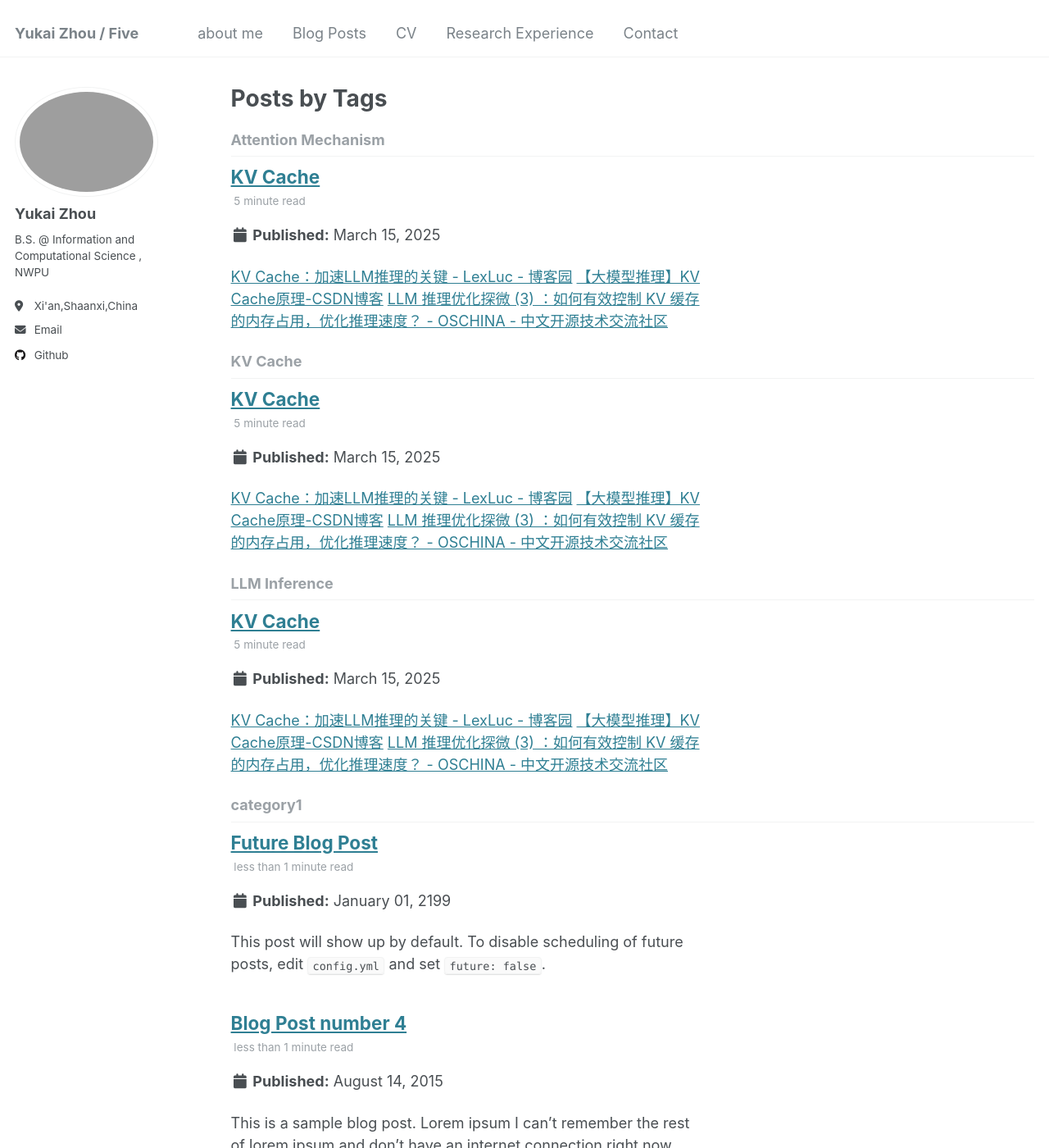
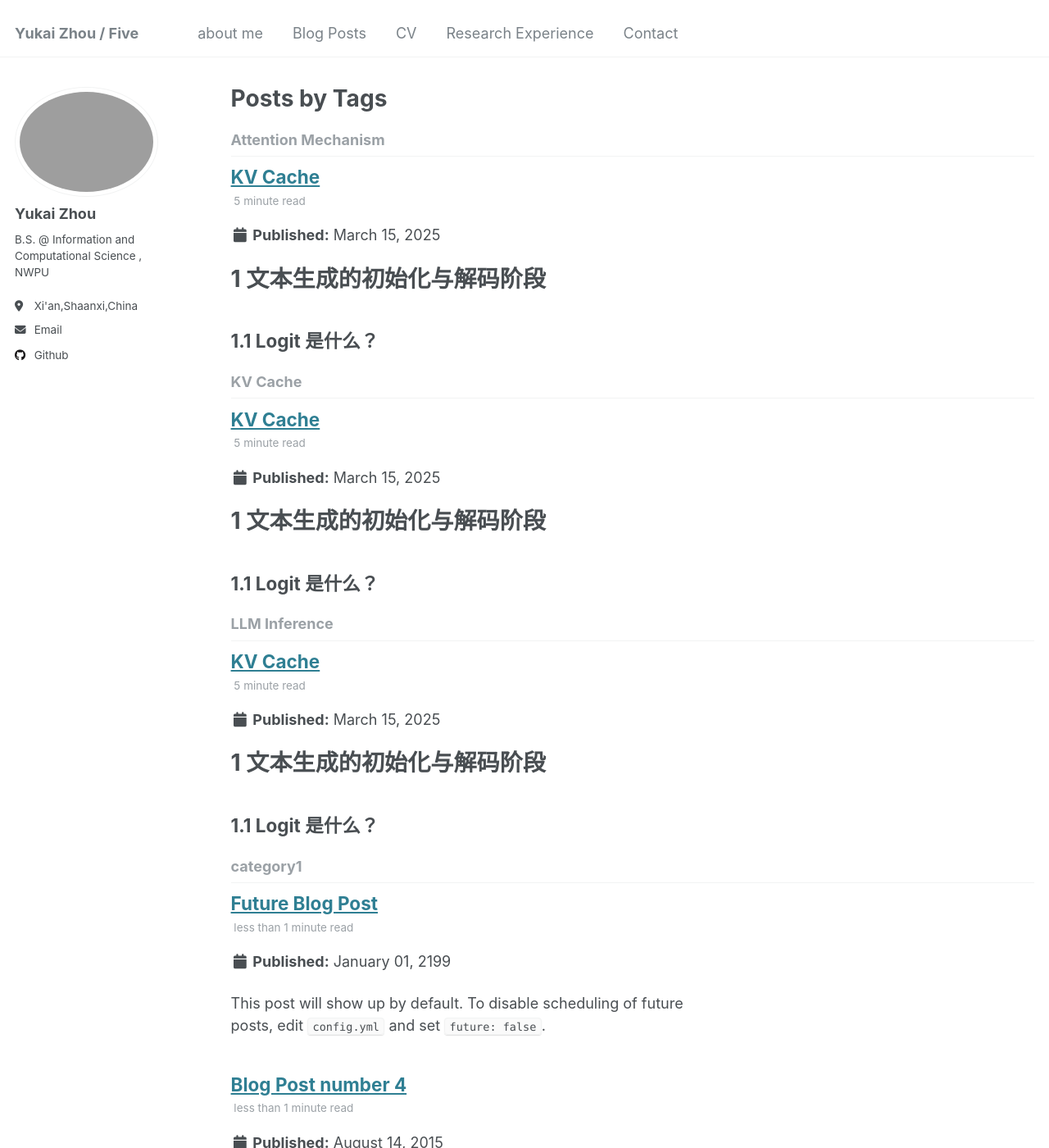
Before and after one commit to 520activater/520activater.github.io, a Jekyll site: the page built from _pages/tag-archive.html, in a window 1280 px wide and 1400 px high. Shown: the whole window at 82% size. Built offline with Jekyll 4.4.1, drawn with Linux system fonts in a browser that asks for light colours.

Commit message:
Update 2025-03-15-KV Cache.md

```diff
--- a/_posts/2025-03-15-KV Cache.md
+++ b/_posts/2025-03-15-KV Cache.md
@@ -8,16 +8,7 @@ tags:
   - Attention Mechanism
 ---
 
-
-[KV Cache：加速LLM推理的关键 - LexLuc - 博客园](https://www.cnblogs.com/LexLuc/p/18716439)
-[【大模型推理】KV Cache原理-CSDN博客](https://blog.csdn.net/weixin_43799388/article/details/142164166)
-[LLM 推理优化探微 (3) ：如何有效控制 KV 缓存的内存占用，优化推理速度？ - OSCHINA - 中文开源技术交流社区](https://my.oschina.net/IDP/blog/11046603)
-
-[一起理解下LLM的推理流程 - 知乎](https://zhuanlan.zhihu.com/p/18715969325)
-
 # 1 文本生成的初始化与解码阶段
-
-[ LLM推理入门指南①：文本生成的初始化与解码阶段](https://blog.csdn.net/developeraa/article/details/138718407)
 ## 1.1 **Logit 是什么？**
 
 - 在 Transformer 解码器的最后，我们不会直接输出文本，而是输出一个 **logit 向量**。
@@ -279,3 +270,10 @@ Transformer的每一层的KV都是一个`(key,value)`对
     - 使用 **贪心搜索 (argmax) / 采样 (top-k, top-p) / 温度调节** 选择下一个 token。
     - 将生成的 **新 token** 作为 `input_ids` 输入下一次 forward。
 这个循环会一直进行，直到达到最大长度或者遇到终止 token (`<eos>`)。
+
+引用源：
+[KV Cache：加速LLM推理的关键 - LexLuc - 博客园](https://www.cnblogs.com/LexLuc/p/18716439)
+[【大模型推理】KV Cache原理-CSDN博客](https://blog.csdn.net/weixin_43799388/article/details/142164166)
+[LLM 推理优化探微 (3) ：如何有效控制 KV 缓存的内存占用，优化推理速度？ - OSCHINA - 中文开源技术交流社区](https://my.oschina.net/IDP/blog/11046603)
+[ LLM推理入门指南①：文本生成的初始化与解码阶段](https://blog.csdn.net/developeraa/article/details/138718407)
+[一起理解下LLM的推理流程 - 知乎](https://zhuanlan.zhihu.com/p/18715969325)
```
